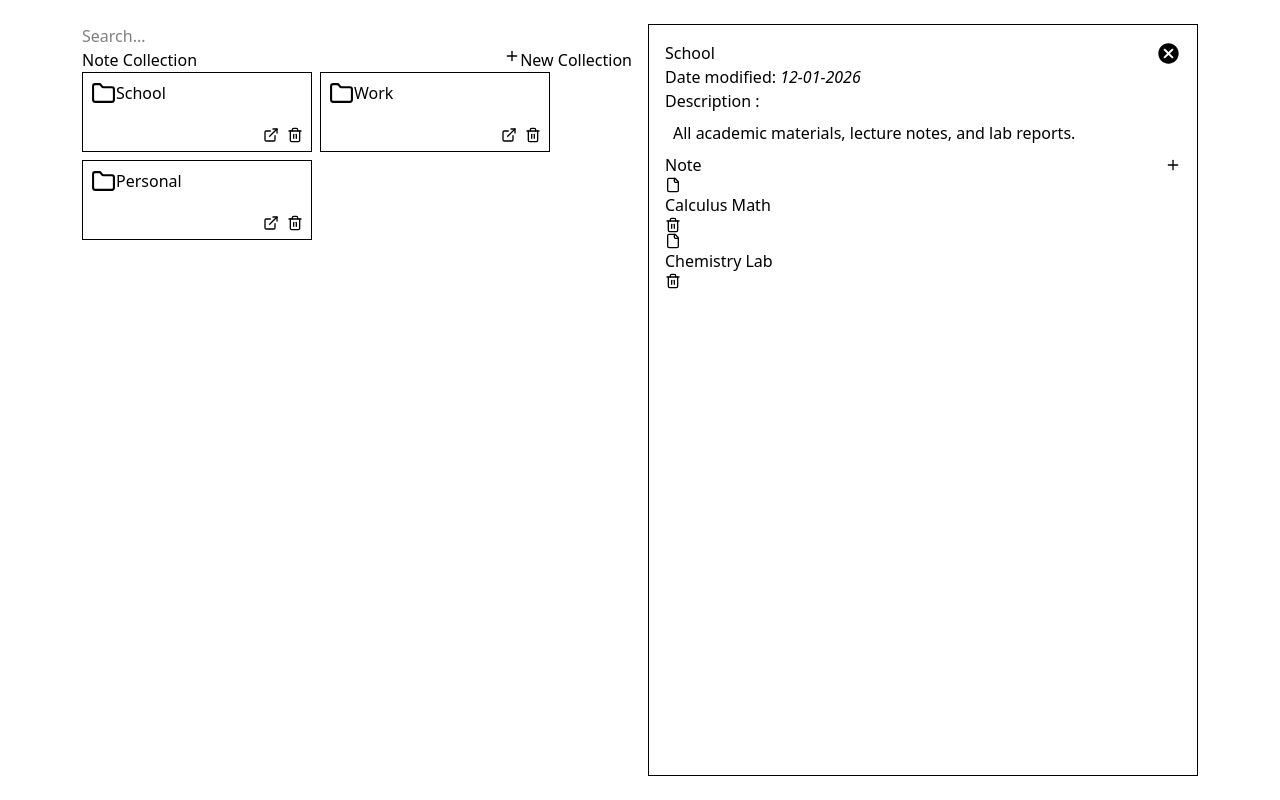
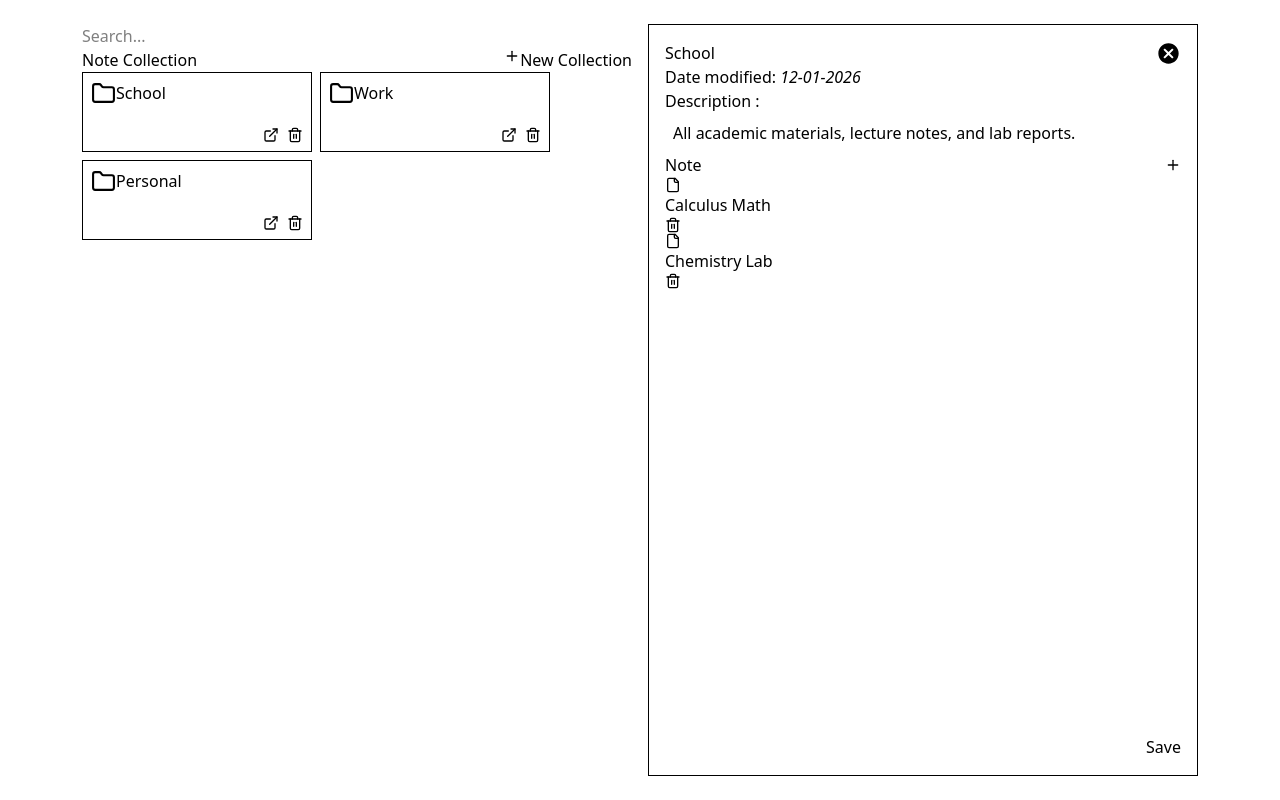
Before and after one commit to Zer0-Gravity/mini-react-project, a React (Vite) app in the folder note-taking-app/: page /detail/3d49a359-4bcd-4258-883f-d2f64f96a1bc in a window 1280 px wide. Built offline with nearby package versions, Linux system fonts and the light colour scheme.

Commit message:
Feat: Add update collection function

```diff
--- a/note-taking-app/src/Component/DetailPanel.tsx
+++ b/note-taking-app/src/Component/DetailPanel.tsx
@@ -3,7 +3,7 @@ import { Link, useParams } from "react-router-dom";
 import { IoMdCloseCircle } from "react-icons/io";
 import NoteList from "./NoteList";
 import { LuPlus } from "react-icons/lu";
-import { useState, type Dispatch, type SetStateAction } from "react";
+import { useRef, useState, type Dispatch, type SetStateAction } from "react";
 import NoteModal from "./NoteModal";
 
 interface DetailProps {
@@ -17,6 +17,8 @@ function DetailPanel({ notes, setter }: DetailProps) {
     const [isEditing, setIsEditing] = useState<boolean>(false);
     const [selectedNote, setSelectedNote] = useState<string>("");
 
+    const titleRef = useRef<HTMLDivElement>(null);
+    const descriptionRef = useRef<HTMLDivElement>(null);
     const currentNotes = notes.find((note) => note.collectionId === noteID);
     const activeNote = currentNotes?.note.find(
         (note) => note.documentId === selectedNote
@@ -50,18 +52,42 @@ function DetailPanel({ notes, setter }: DetailProps) {
         );
     };
 
+    const updateCollection = () => {
+        const title = titleRef.current?.innerText ?? "";
+        const description = descriptionRef.current?.innerHTML ?? "";
+
+        setter((prev) =>
+            prev.map((col) =>
+                col.collectionId === currentNotes?.collectionId
+                    ? {
+                          ...col,
+                          collectionName: title,
+                          description: description,
+                          date: new Date().toLocaleTimeString(),
+                      }
+                    : col
+            )
+        );
+    };
+
     const handleOpenNew = () => {
         setModalNote(true);
         setIsEditing(false);
     };
 
     return (
-        <div className="w-137.5 h-full border p-4">
+        <div className="w-137.5 h-full border p-4 flex flex-col">
             {currentNotes ? (
-                <div>
+                <div className="flex-1">
                     <section className="flex justify-between">
                         <div>
-                            <h1>{currentNotes.collectionName}</h1>
+                            <h1
+                                ref={titleRef}
+                                contentEditable
+                                dangerouslySetInnerHTML={{
+                                    __html: currentNotes.collectionName,
+                                }}
+                            ></h1>
                             <p>
                                 Date modified: <i>{currentNotes.date}</i>
                             </p>
@@ -73,7 +99,14 @@ function DetailPanel({ notes, setter }: DetailProps) {
 
                     <section>
                         <h2>Description : </h2>
-                        <p className="p-2">{currentNotes.description}</p>
+                        <p
+                            className="p-2"
+                            ref={descriptionRef}
+                            contentEditable
+                            dangerouslySetInnerHTML={{
+                                __html: currentNotes.description,
+                            }}
+                        ></p>
                     </section>
                     <section>
                         <div className="flex justify-between">
@@ -109,6 +142,9 @@ function DetailPanel({ notes, setter }: DetailProps) {
             ) : (
                 <div>No Note here</div>
             )}
+            <button onClick={updateCollection} className="flex justify-end">
+                Save
+            </button>
         </div>
     );
 }
```
